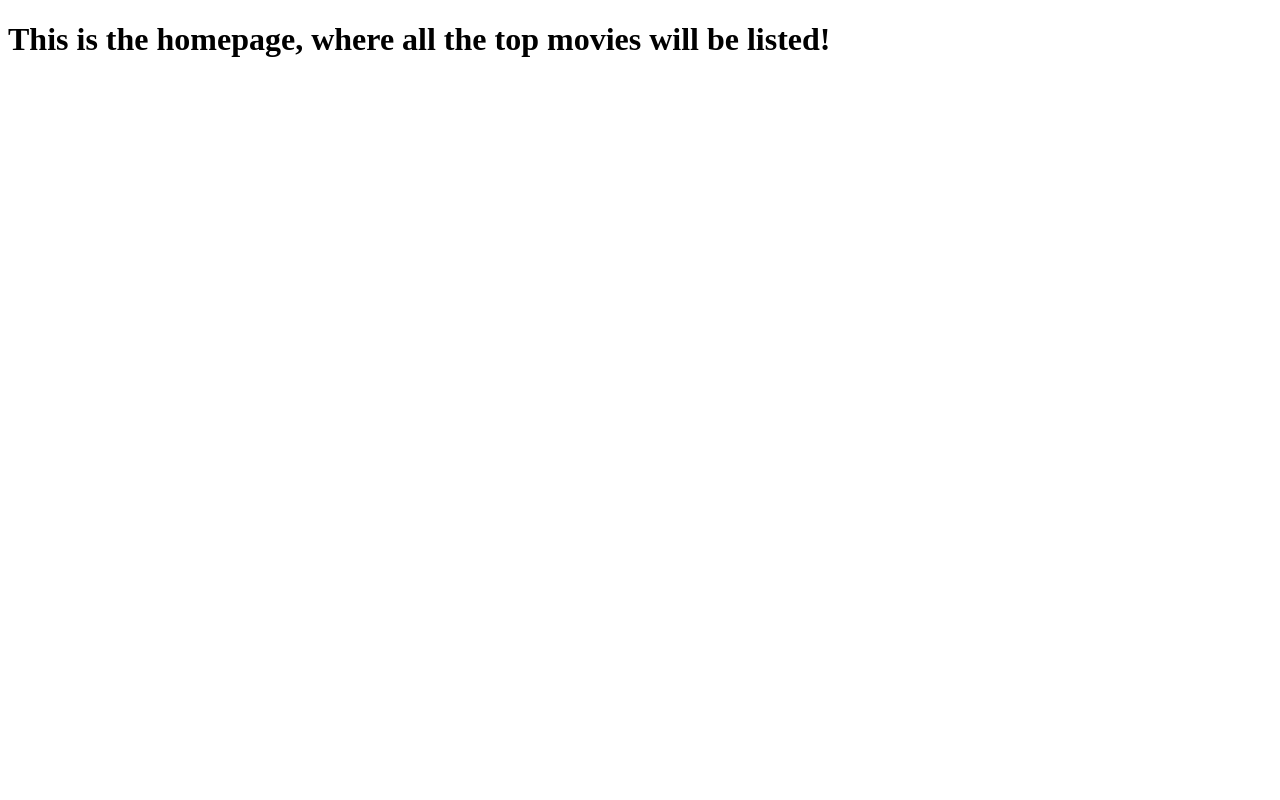
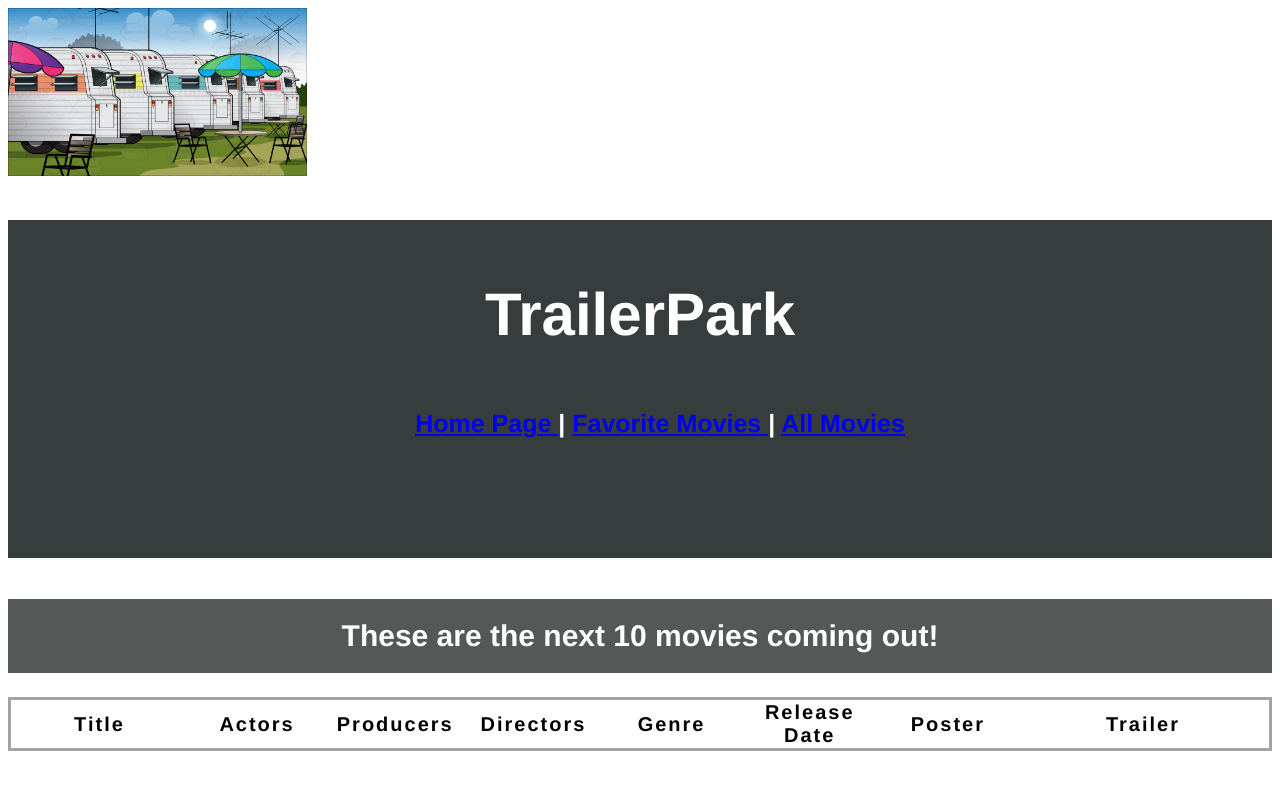
Before and after one commit to johncritch/TrailerPark, a Django app: template templates/moviepages/index.html in a window 1280 px wide. Run offline with Django 3.2, Linux system fonts and the light colour scheme; the template is opened without the code that fills it, so the values that code supplies are empty.

Commit message:
Homepage is done.

```diff
--- /dev/null
+++ b/moviepages/static/css/css2.css
@@ -0,0 +1,64 @@
+h1 {
+    padding: 60px;
+    text-align: center;
+    background: #373d3c;
+    color: white;
+    font-size: 60px;
+}
+
+h2 {
+    padding: 20px;
+    text-align: center;
+    background: #373d3cda;
+    color: white;
+    font-size: 30px;
+}
+
+p {
+    font-size: 25px
+}
+
+a:visited {
+    color: white;
+}
+
+table {
+    table-layout: fixed;
+    width: 100%;
+    border-collapse: collapse;
+    border: 3px solid rgb(163, 163, 163);
+  }
+
+  html {
+    font-family: 'helvetica neue', helvetica, arial, sans-serif;
+  }
+
+  th {
+    letter-spacing: 2px;
+    font-size: 20px;
+    font-weight: bolder;
+    height: 40px;
+  }
+
+  td {
+    border: 10 px;
+    letter-spacing: 1px;
+  }
+
+  tbody td {
+    text-align: center;
+    padding: 10px;
+    font-size: 18px;
+  }
+
+  tfoot th {
+    text-align: right;
+  }
+
+  tbody tr:nth-child(odd) {
+    background-color: #e1e1e194;
+  }
+
+  tbody tr:nth-child(even) {
+    background-color: #d6d6d680;
+  }
--- a/templates/base.html
+++ b/templates/base.html
@@ -1,15 +1,24 @@
 {% load static %}
 <!DOCTYPE html>
 <html lang="en">
+    <link href="{% static 'css/css2.css' %}" rel="stylesheet" />
     <head>
         <meta charset="utf-8" />
         <meta name="viewport" content="width=device-width, initial-scale=1, shrink-to-fit=no" />
-        <title>Base</title>
+        <title>Main Page</title>
         <link rel="stylesheet" href='#'>
     </head>
-    <body>
 
 
+    <div class = "header" style="background-image">
+        <img src="{% static 'img/banner.jpg' %}" rel="stylesheet" width = 299px>
+        <h1> TrailerPark
+            <ul>
+                <p> <a href= "{% url 'index' %}"> Home Page </a> | <a href= "{% url 'favs' %}"> Favorite Movies </a> |  <a href= "{% url 'movies' %}"> All  Movies </a> </p>
+            </ul>
+        </h1>
+    </div>
+    <body>
         {% block content %}
         {% endblock %}
     </body>
--- a/templates/moviepages/index.html
+++ b/templates/moviepages/index.html
@@ -1,5 +1,36 @@
 {% extends 'base.html' %}
 {% load static %}
 {% block content %}
-<h1>This is the homepage, where all the top movies will be listed!</h1>
+<link href='https://fonts.googleapis.com/css?family=Rock+Salt' rel='stylesheet' type='text/css'>
+<h2> These are the next 10 movies coming out!</h2>
+<table>
+    <thead>
+        <tr>
+            <th width = 175px>Title</th>
+            <th>Actors</th>
+            <th>Producers</th>
+            <th>Directors</th>
+            <th>Genre</th>
+            <th>Release Date</th>
+            <th>Poster</th>
+            <th width = 250px>Trailer</th>
+        </tr>
+    </thead>
+    <tbody>
+    {% for movie in movies %}
+        <tr>
+            <td style= "font-weight: bold; font-size:20px">{{movie.title}}</td>
+            <td>{{movie.actors}}</td>
+            <td>{{movie.producers}}</td>
+            <td>{{movie.directors}}</td>
+            <td>{{movie.genre}}</td>
+            <td>{{movie.release_date}}</td>
+            <td><img src="{{movie.poster.url}}" alt="{{movie.title}} poster" width="100" height="150"></td>
+            <td>
+                <iframe width="225" height="150" src="{{movie.trailer}}" title="YouTube video player" frameborder="0" allow="accelerometer; autoplay; clipboard-write; encrypted-media; gyroscope; picture-in-picture" allowfullscreen></iframe>
+            </td>
+        </tr>
+    </tbody>
+    {% endfor %}
+</table>
 {% endblock %}
--- a/templates/moviepages/movies.html
+++ b/templates/moviepages/movies.html
@@ -4,14 +4,14 @@
 <h1>This is where all the upcoming movies will be listed!</h1>
 <table>
     <tr>
-        <th>Title</th>
+        <th  width = 175px>Title</th>
         <th>Actors</th>
         <th>Producers</th>
         <th>Directors</th>
         <th>Genre</th>
         <th>Release Date</th>
         <th>Poster</th>
-        <th>Trailer</th>
+        <th  width = 250px>Trailer</th>
     </tr>
     {% for movie in movies %}
     <tr>
--- a/trailerpark/settings.py
+++ b/trailerpark/settings.py
@@ -122,7 +122,7 @@ USE_TZ = True
 # Static files (CSS, JavaScript, Images)
 # https://docs.djangoproject.com/en/3.2/howto/static-files/
 
-STATIC_ROOT = os.path.join(BASE_DIR, 'static')
+STATIC_ROOT = os.path.join(BASE_DIR, 'static/')
 STATIC_URL = '/static/'
 STATICFILES_DIRS = [
     os.path.join(BASE_DIR, 'moviepages/static')
```
Also changed, not shown: moviepages/views.py (+7 -1 lines), static/css/css2.css (added, +7 -0 lines), moviepages/static/img/banner.jpg (added), static/img/banner.jpg (added), 3 other files.
